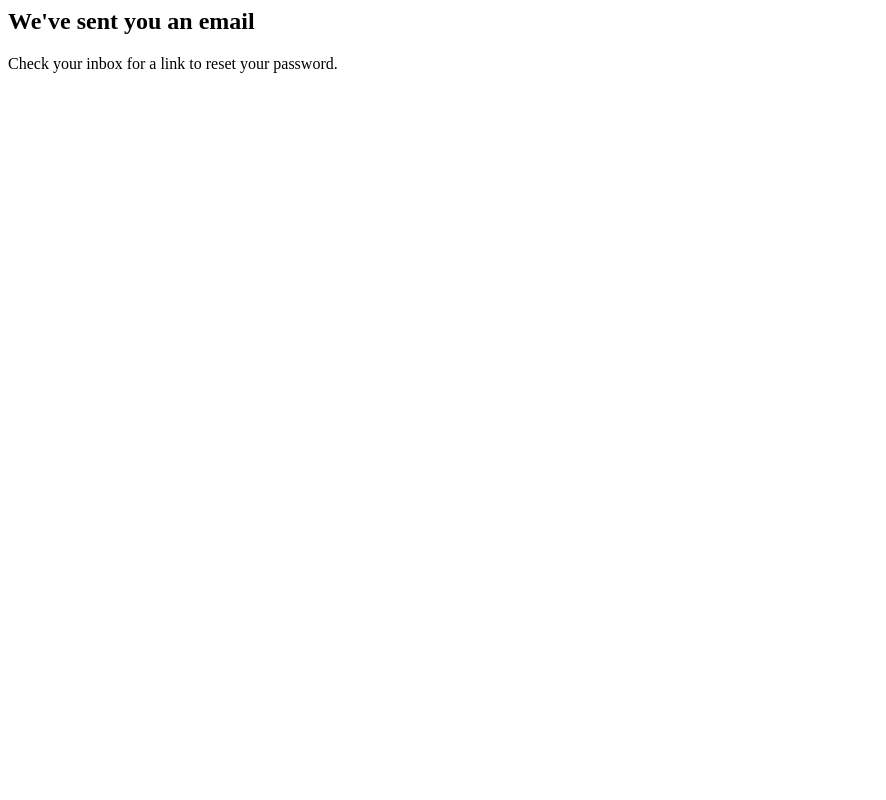
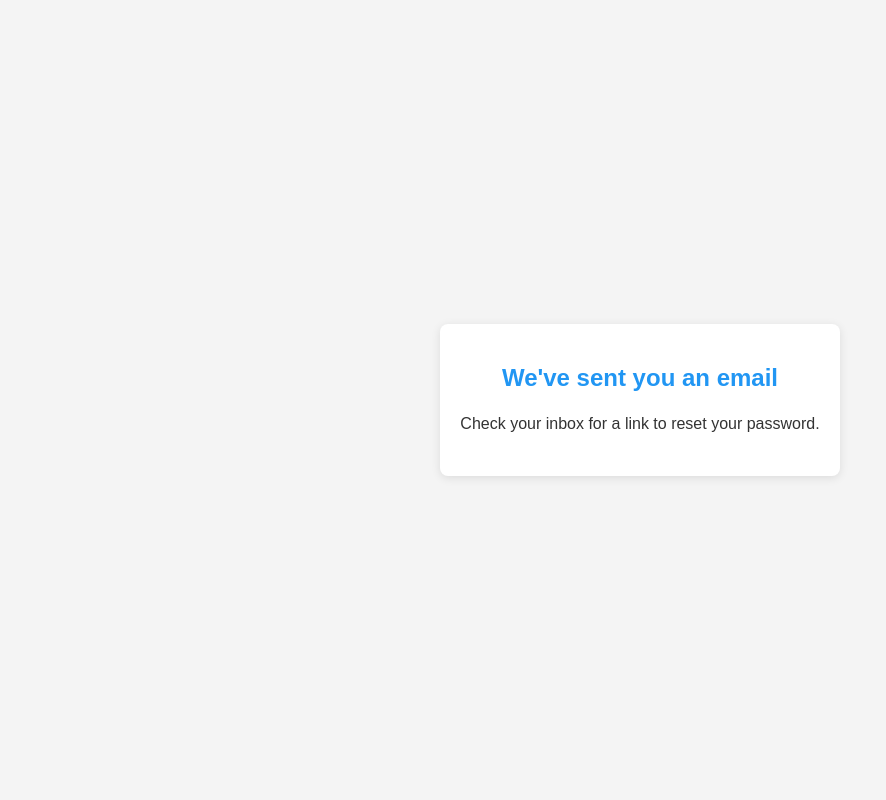
Before and after one commit to APC-SoCIT/APC-2024-2025-T1-05-3-L-Variety-Store, a Django app: template myproject/accounts/templates/accounts/password_reset_done.html in a window 1280 px wide. Shown: the whole page, without its empty margins (0-886 px from the left). Run offline with Django 5.2, Linux system fonts and the light colour scheme; the template is opened without the code that fills it, so the values that code supplies are empty.

Commit message:
Update password_reset_done.html

```diff
--- a/myproject/accounts/templates/accounts/password_reset_done.html
+++ b/myproject/accounts/templates/accounts/password_reset_done.html
@@ -1,2 +1,62 @@
-<h2>We've sent you an email</h2>
-<p>Check your inbox for a link to reset your password.</p>
+<!DOCTYPE html>
+<html lang="en">
+<head>
+    <meta charset="UTF-8">
+    <meta name="viewport" content="width=device-width, initial-scale=1.0">
+    <title>Password Reset Email Sent</title>
+    <style>
+        /* General body styles */
+        body {
+            font-family: Arial, sans-serif;
+            background-color: #f4f4f4;
+            color: #333;
+            margin: 0;
+            padding: 0;
+            display: flex;
+            justify-content: center;
+            align-items: center;
+            height: 100vh;
+        }
+
+        /* Container for the content */
+        .container {
+            background-color: #fff;
+            border-radius: 8px;
+            box-shadow: 0 2px 10px rgba(0, 0, 0, 0.1);
+            padding: 20px;
+            max-width: 400px;
+            text-align: center;
+        }
+
+        /* Heading styles */
+        h2 {
+            color: #2196F3; /* Blue color for the heading */
+            margin-bottom: 20px;
+        }
+
+        /* Paragraph styles */
+        p {
+            font-size: 16px;
+            line-height: 1.5;
+            margin: 0 0 20px;
+        }
+
+        /* Link styles (if needed in the future) */
+        a {
+            color: #2196F3; /* Blue color for the link */
+            text-decoration: none;
+            font-weight: bold;
+        }
+
+        a:hover {
+            text-decoration: underline; /* Underline on hover */
+        }
+    </style>
+</head>
+<body>
+    <div class="container">
+        <h2>We've sent you an email</h2>
+        <p>Check your inbox for a link to reset your password.</p>
+    </div>
+</body>
+</html>
```
